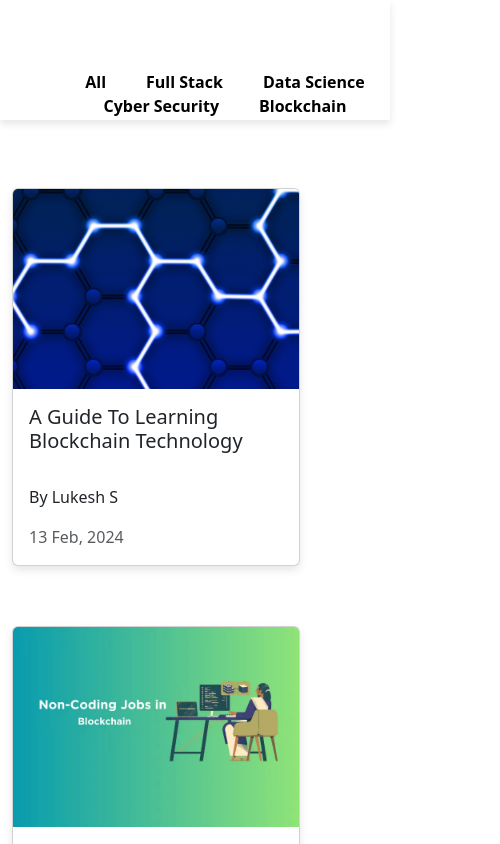
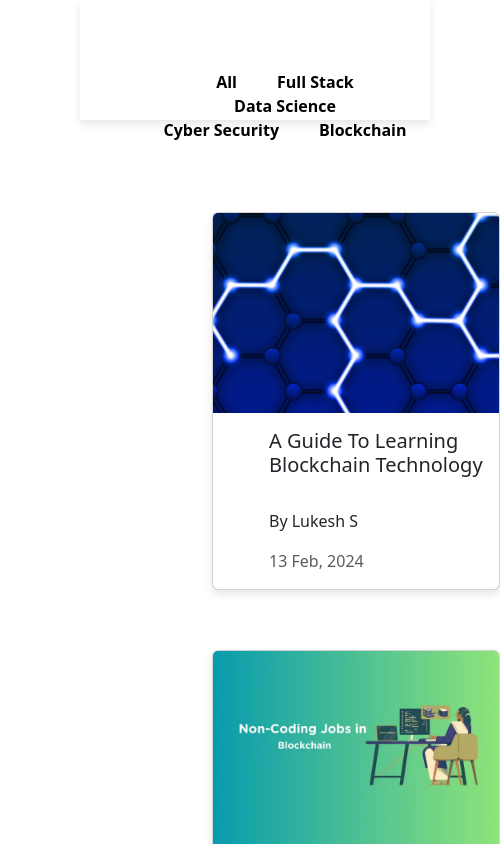
Before and after one commit to EclipticCode/React-Router-Task, a React (Vite) app: page /block-chain in a window 390 px wide. Shown: the top 844 px of the page, 500 px wide, since content can reach past the window. Built offline with nearby package versions, Linux system fonts and the light colour scheme.

Commit message:
corrected responsiveness

```diff
--- a/src/Components/Cards/Card1.css
+++ b/src/Components/Cards/Card1.css
@@ -6,3 +6,8 @@
     margin-bottom: 60px;
     box-shadow: 0px 4px 8px #0000001a
 }
+@media(max-width:767px){
+    div{
+     margin-left: 40px;
+    }
+ }
--- a/src/Components/NavigationMenu.css
+++ b/src/Components/NavigationMenu.css
@@ -29,3 +29,11 @@
 nav > ul {
     display: flex;
 }
+@media(max-width:576px){
+   .outlet{
+    justify-content : center !important;
+    align-items: center !important;
+    text-align: center !important;
+    padding-left: 50px;
+   }
+}
--- a/src/Components/NavigationMenu.jsx
+++ b/src/Components/NavigationMenu.jsx
@@ -5,7 +5,7 @@ import { Link, Outlet } from 'react-router-dom'
 const NavigationMenu = () => {
   return (
 
-    <div className='links conatainer'>
+    <div className='links conatainer-fluid'>
       <div className='row'>
       <nav className="navigation-menu">
         <ul className='nav  justify-content-center'>
@@ -17,7 +17,7 @@ const NavigationMenu = () => {
         </ul>
       </nav>
       </div>
-      <Outlet/>
+      <Outlet className="outlet"/>
     </div>
   )
 }
```
